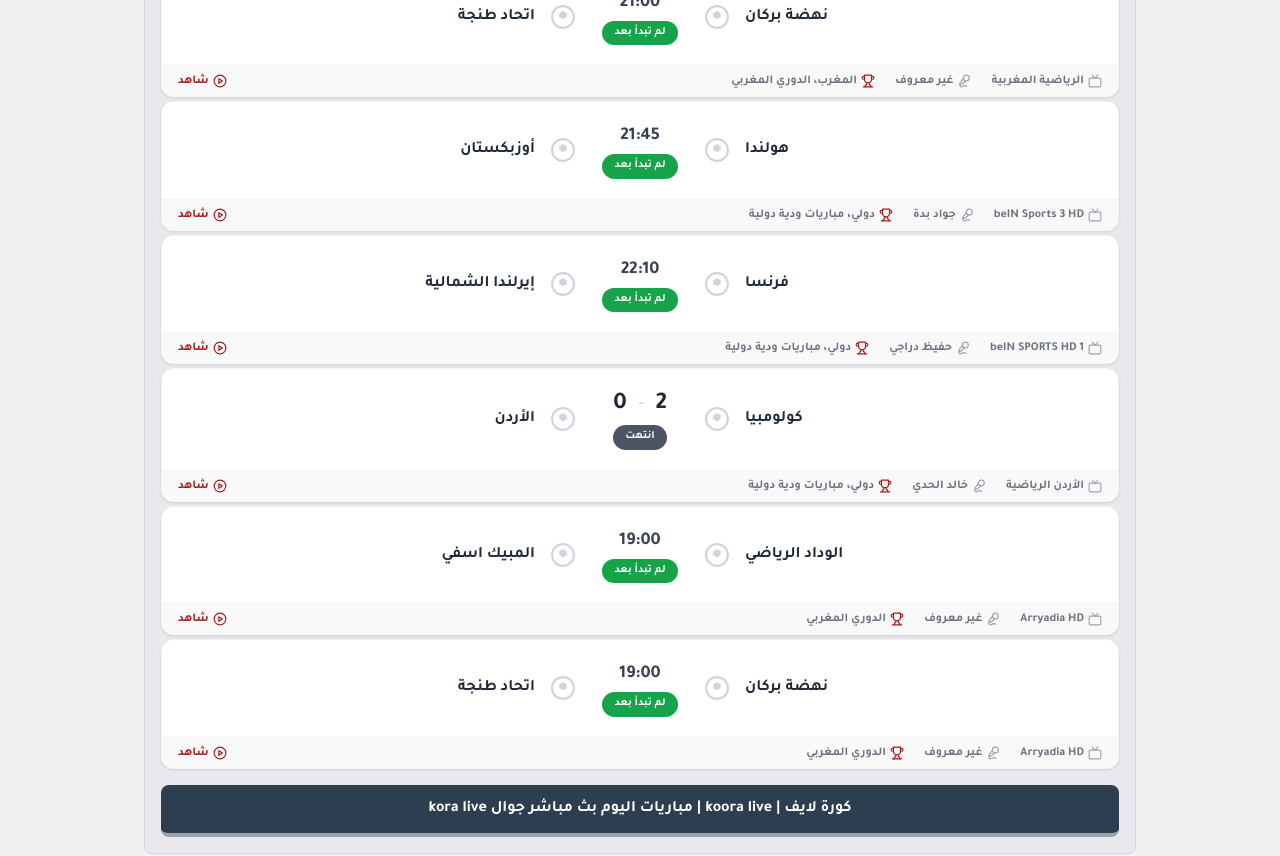
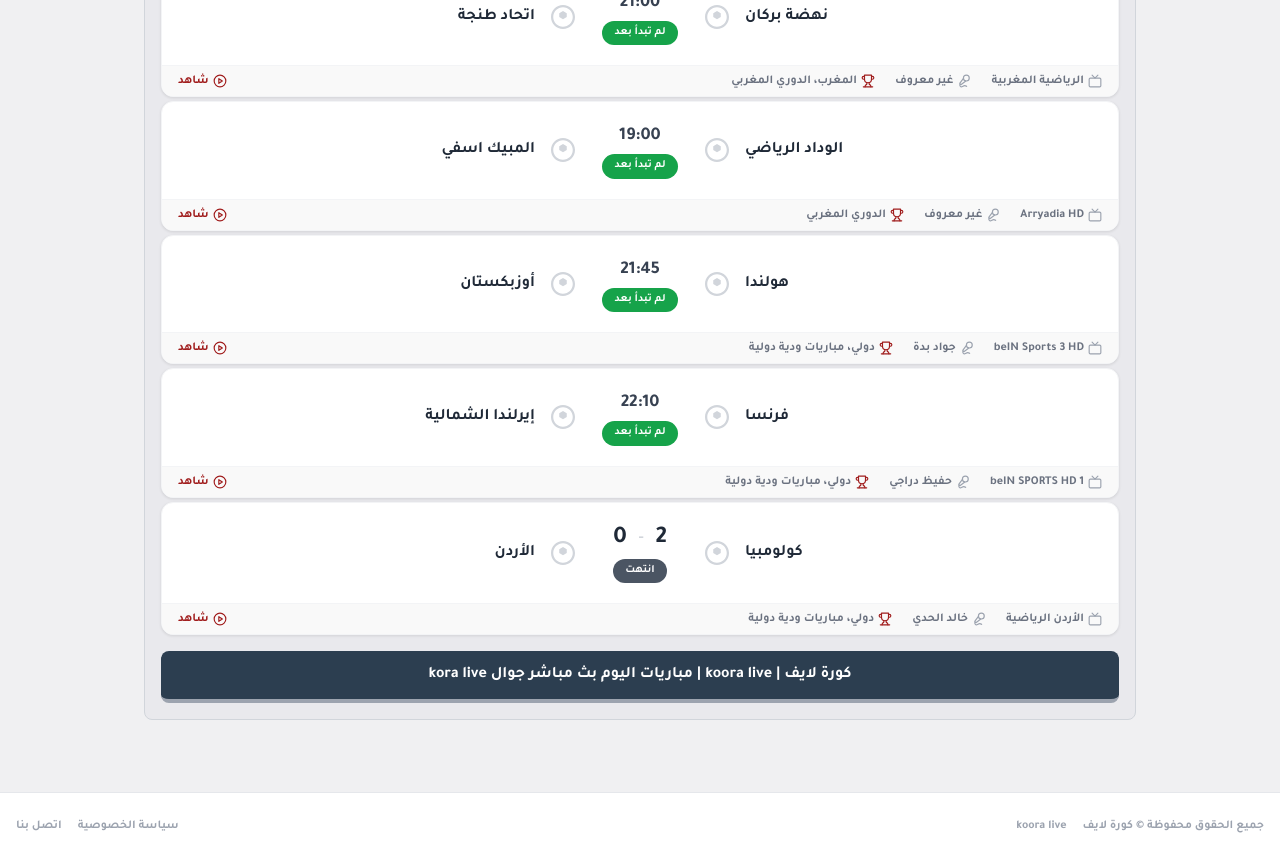
Before and after one commit to sakifooo/kora, a Next.js app: page / in a window 1280 px wide. Shown: the part 360-1216 px from the top of the page. Built offline with nearby package versions, Linux system fonts and the light colour scheme.

Commit message:
Add upcoming match for الوداد الرياضي

```diff
--- a/src/app/page.tsx
+++ b/src/app/page.tsx
@@ -11,11 +11,12 @@ export default function Home() {
   const matches = [
     { teamA: "وادي دجلة", teamB: " زد", scoreA: 2, scoreB: 0, time: "15:00 ", status: "live", channel: "أون سبورت ماكس ", commentator: "غير معروف", league: "كأس الرابطة المصرية", href: "/live/dejla-vs-zid" },
     { teamA: "نهضة بركان", teamB: "اتحاد طنجة", scoreA: 0, scoreB: 0, time: "21:00", status: "upcoming", channel: "الرياضية المغربية", commentator: "غير معروف", league: "المغرب، الدوري المغربي", href: "/live/berkane-vs-tanger" },
+    { teamA: "الوداد الرياضي", teamB: " المبيك اسفي", scoreA: 0, scoreB: 0, time: "19:00 ", status: "upcoming", channel: "Arryadia HD ", commentator: "غير معروف", league: "الدوري المغربي", href: "/live/widad-asfi" },
     { teamA: "هولندا", teamB: "أوزبكستان", scoreA: 0, scoreB: 0, time: "21:45", status: "upcoming", channel: "beIN Sports 3 HD", commentator: "جواد بدة", league: "دولي، مباريات ودية دولية", href: "/live/netherlands-vs-uzbekistan" },
     { teamA: "فرنسا", teamB: "إيرلندا الشمالية", scoreA: 0, scoreB: 0, time: "22:10", status: "upcoming", channel: "beIN SPORTS HD 1", commentator: "حفيظ دراجي", league: "دولي، مباريات ودية دولية", href: "/live/france-vs-ireland" },
     { teamA: "كولومبيا", teamB: "الأردن", scoreA: 2, scoreB: 0, time: "0 - 0", status: "finished", channel: "الأردن الرياضية", commentator: "خالد الحدي", league: "دولي، مباريات ودية دولية", href: "/live/colombia-vs-jordan" },
-    { teamA: "الوداد الرياضي", teamB: " المبيك اسفي", scoreA: 0, scoreB: 0, time: "19:00 ", status: "upcoming", channel: "Arryadia HD ", commentator: "غير معروف", league: "الدوري المغربي", href: "/live/widad-asfi" },
-    { teamA: " نهضة بركان", teamB: " اتحاد طنجة", scoreA: 0, scoreB: 0, time: "19:00 ", status: "upcoming", channel: "Arryadia HD ", commentator: "غير معروف", league: "الدوري المغربي", href: "/live/barkan-tanger" },
+
+
   ];
 
   const seoKeywords = [
```
